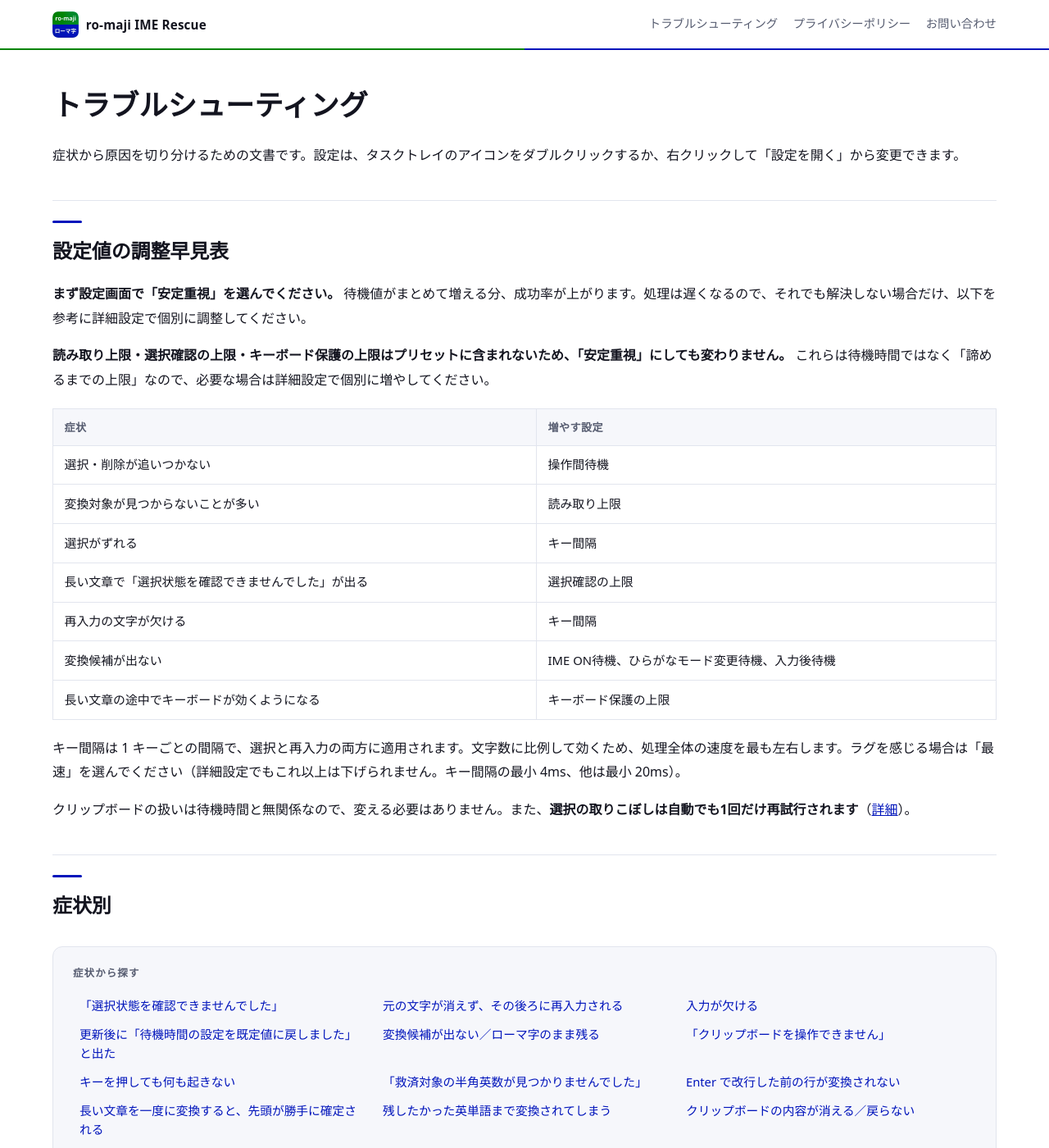
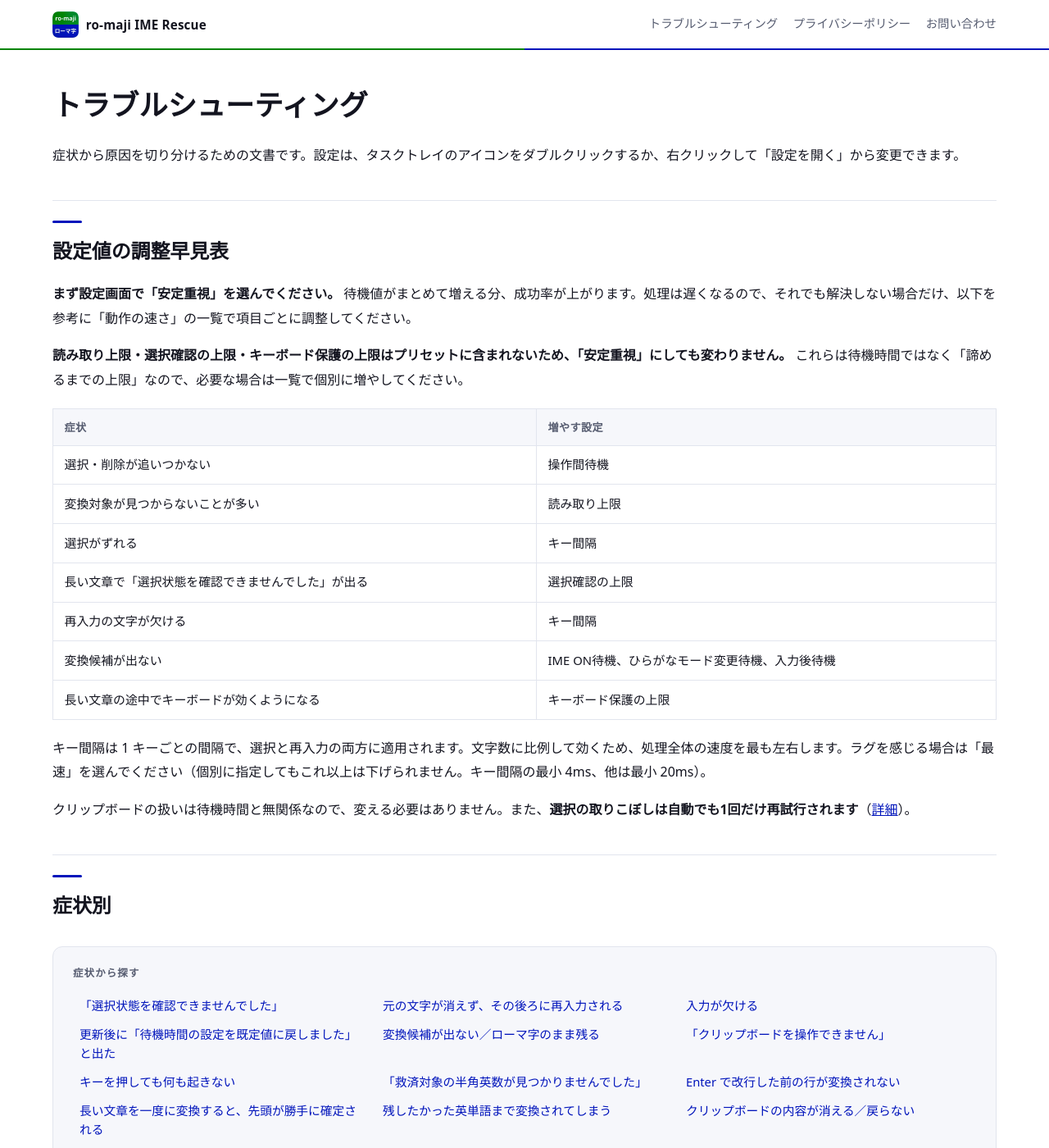
Before and after one commit to moappsupport/ro-maji_IME_Rescue, a Jekyll site: the page built from troubleshooting.md, in a window 1280 px wide and 1400 px high. Shown: the whole window at 82% size. Built offline with Jekyll 4.4.1, drawn with Linux system fonts in a browser that asks for light colours; some of the changed text lies outside the part shown.

Commit message:
待機値を常に表示し、詳細設定の折りたたみをやめる
開かないと存在に気付けず、トラブルシューティングで「詳細設定で増やして
ください」と案内している項目に辿り着けなかった。畳むのは「その他の待機」
だけにする。

- 詳細設定のトグルと _detailsToggle を削除
- 「動作の速さ」の説明が待機値一覧の案内も兼ねる
- カスタムのラベルを「詳細設定で個別に調整」→「下の一覧で個別に調整」
- TROUBLESHOOTING の「詳細設定で〜」10箇所を実体に合わせて書き換え
- 変換候補が出ない項に、3項目とも「その他の待機」の中だと補足

既定のウィンドウ高は 929px（従来は畳んだ状態で 739、開くと 1085）。

Co-Authored-By: Claude Opus 5 <noreply@anthropic.com>

```diff
--- a/troubleshooting.md
+++ b/troubleshooting.md
@@ -1,15 +1,15 @@
 ---
 title: トラブルシューティング
 description: ro-maji IME Rescue が動作しないときの原因の切り分け方。症状別の対処法とログの読み方。
-updated: 2026-08-10
+updated: 2026-08-11
 ---
 症状から原因を切り分けるための文書です。設定は、タスクトレイのアイコンをダブルクリックするか、右クリックして「設定を開く」から変更できます。
 
 ## 設定値の調整早見表
 
-**まず設定画面で「安定重視」を選んでください。** 待機値がまとめて増える分、成功率が上がります。処理は遅くなるので、それでも解決しない場合だけ、以下を参考に詳細設定で個別に調整してください。
+**まず設定画面で「安定重視」を選んでください。** 待機値がまとめて増える分、成功率が上がります。処理は遅くなるので、それでも解決しない場合だけ、以下を参考に「動作の速さ」の一覧で項目ごとに調整してください。
 
-**読み取り上限・選択確認の上限・キーボード保護の上限はプリセットに含まれないため、「安定重視」にしても変わりません。** これらは待機時間ではなく「諦めるまでの上限」なので、必要な場合は詳細設定で個別に増やしてください。
+**読み取り上限・選択確認の上限・キーボード保護の上限はプリセットに含まれないため、「安定重視」にしても変わりません。** これらは待機時間ではなく「諦めるまでの上限」なので、必要な場合は一覧で個別に増やしてください。
 
 | 症状 | 増やす設定 |
 |---|---|
@@ -21,7 +21,7 @@ updated: 2026-08-10
 | 変換候補が出ない | IME ON待機、ひらがなモード変更待機、入力後待機 |
 | 長い文章の途中でキーボードが効くようになる | キーボード保護の上限 |
 
-キー間隔は 1 キーごとの間隔で、選択と再入力の両方に適用されます。文字数に比例して効くため、処理全体の速度を最も左右します。ラグを感じる場合は「最速」を選んでください（詳細設定でもこれ以上は下げられません。キー間隔の最小 4ms、他は最小 20ms）。
+キー間隔は 1 キーごとの間隔で、選択と再入力の両方に適用されます。文字数に比例して効くため、処理全体の速度を最も左右します。ラグを感じる場合は「最速」を選んでください（個別に指定してもこれ以上は下げられません。キー間隔の最小 4ms、他は最小 20ms）。
 
 クリップボードの扱いは待機時間と無関係なので、変える必要はありません。また、**選択の取りこぼしは自動でも1回だけ再試行されます**（[詳細](#selection-verify-failed)）。
 
@@ -62,8 +62,8 @@ updated: 2026-08-10
 
 原因はキー送信の取りこぼしです。**このメッセージが出る時点で、既に1段安全な設定で自動的に1回だけ再試行されています。** それでも解決しなかった場合に表示されます。
 
-1. **設定を「安定重視」にする**（詳細設定のキー間隔・操作間待機がまとめて増えます）
-2. それでも直らない場合は、詳細設定で**キー間隔**をさらに増やしてください
+1. **設定を「安定重視」にする**（キー間隔・操作間待機がまとめて増えます）
+2. それでも直らない場合は、**キー間隔**をさらに増やしてください
 
 選択は 1 キーずつ送るため、キー間隔が最も効きます。文字数が多いほど取りこぼしやすいので、長い文章で失敗する場合はここが特に効きます。読み取り上限は無関係です。読み取り自体は成功しているため、増やしても改善しません。
 
@@ -75,7 +75,7 @@ updated: 2026-08-10
 
 クリップボード履歴ツールやリモートデスクトップを一時的に終了して切り分けてください。詳しくは[「クリップボードを操作できません」](#clipboard-error)を参照してください。
 
-**2000 文字を超えるような長い文章や、動作の重いアプリでは 5 秒でも足りないことがあります。** その場合は詳細設定で「選択確認の上限」を増やしてください。
+**2000 文字を超えるような長い文章や、動作の重いアプリでは 5 秒でも足りないことがあります。** その場合は「選択確認の上限」を増やしてください。
 
 ---
 
@@ -91,7 +91,7 @@ updated: 2026-08-10
 
 `konnnichiha` が `konichiha` のように一部欠けて再入力される症状です。
 
-設定を「安定重視」にするか、詳細設定で**キー間隔**を増やしてください。選択と再入力の両方に効きます。
+設定を「安定重視」にするか、**キー間隔**を増やしてください。選択と再入力の両方に効きます。
 
 ### 更新後に「待機時間の設定を既定値に戻しました」と出た {: #wait-settings-reset}
 
@@ -105,7 +105,7 @@ updated: 2026-08-10
 
 削除と再入力は動いているものの、IME が受け取っていない状態です。
 
-設定を「安定重視」にすると、以下の項目がまとめて増えます。改善しない場合は詳細設定で個別に増やしてください。
+設定を「安定重視」にすると、以下の項目がまとめて増えます。改善しない場合は個別に増やしてください（3項目とも「その他の待機」を開くと出てきます）。
 
 | 対処 | 設定 |
 |---|---|
@@ -257,7 +257,7 @@ Windows の UIPI により、権限の低いプロセスから高いプロセス
 
 ロック中に押したキーは、対象のアプリにも届かず、処理も中止しません。**何も起きなかったことになります。**
 
-**ロックは「キーボード保護の上限」で解けます**（既定 30 秒、詳細設定で 5〜60 秒に変更できます）。長い文章で処理が伸びても、キーボードがこれ以上の時間ふさがれることはありません。解けた後にキーを押すと、その時点で処理を中止します（[「処理が中断されました」](#interrupted)）。押したキーは対象のアプリに入ります。
+**ロックは「キーボード保護の上限」で解けます**（既定 30 秒、5〜60 秒に変更できます）。長い文章で処理が伸びても、キーボードがこれ以上の時間ふさがれることはありません。解けた後にキーを押すと、その時点で処理を中止します（[「処理が中断されました」](#interrupted)）。押したキーは対象のアプリに入ります。
 
 **マウスはロックの対象外です。** クリックすれば、ロック中でもいつでも処理を中止できます。マウスは「動かして押す」手順を踏むのでうっかり押すことが少なく、ロックする理由がないためです。処理を止めたいときはクリックしてください。
 
```
Also changed, not shown: index.md (+1 -1 lines).
